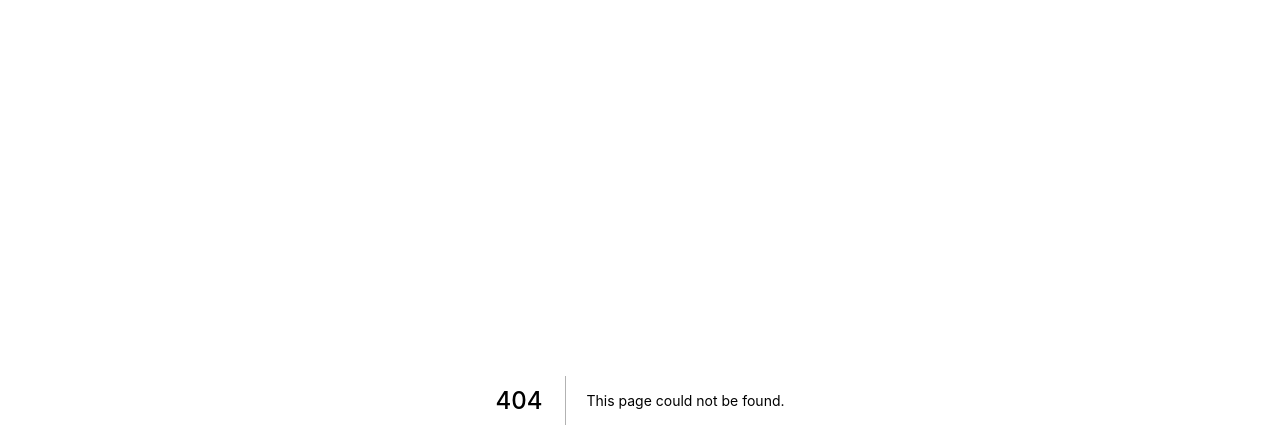
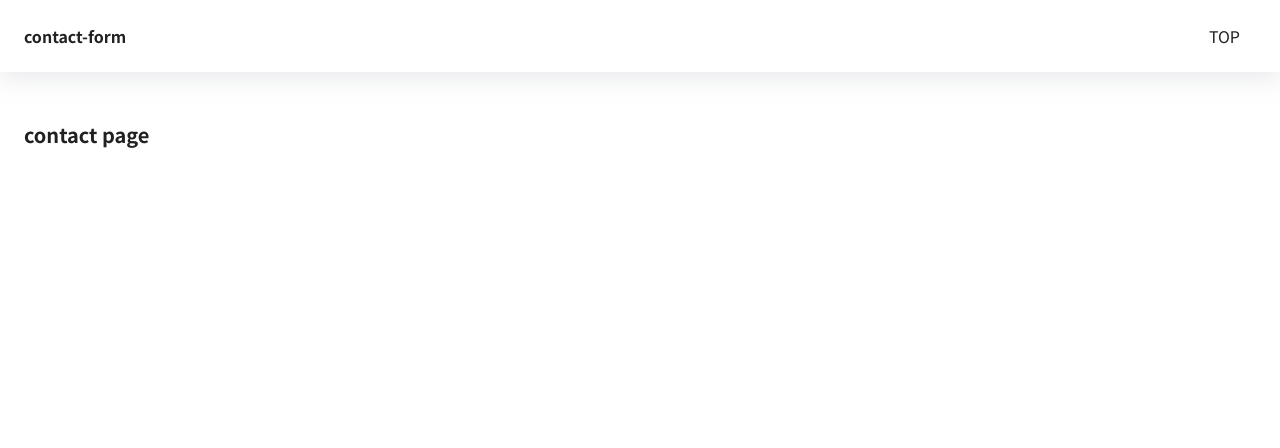
Before and after one commit to TOHFU/contact-form, a Next.js app: page /contact in a window 1280 px wide. Before the commit this address had no page. Shown: the top 448 px of the page. Built offline with nearby package versions, Linux system fonts and the light colour scheme.

Commit message:
add contact page

```diff
--- /dev/null
+++ b/src/pages/contact/index.tsx
@@ -0,0 +1,21 @@
+import { ReactElement } from 'react';
+
+import Head from 'next/head';
+import Layout from '@/components/layouts/Layout';
+
+const ContactIndex = () => {
+  return (
+    <>
+      <Head>
+        <title>contact | contact form app</title>
+      </Head>
+      <h1>contact page</h1>
+    </>
+  );
+};
+
+ContactIndex.getLayout = function getLayout(page: ReactElement) {
+  return <Layout>{page}</Layout>;
+};
+
+export default ContactIndex;
```
